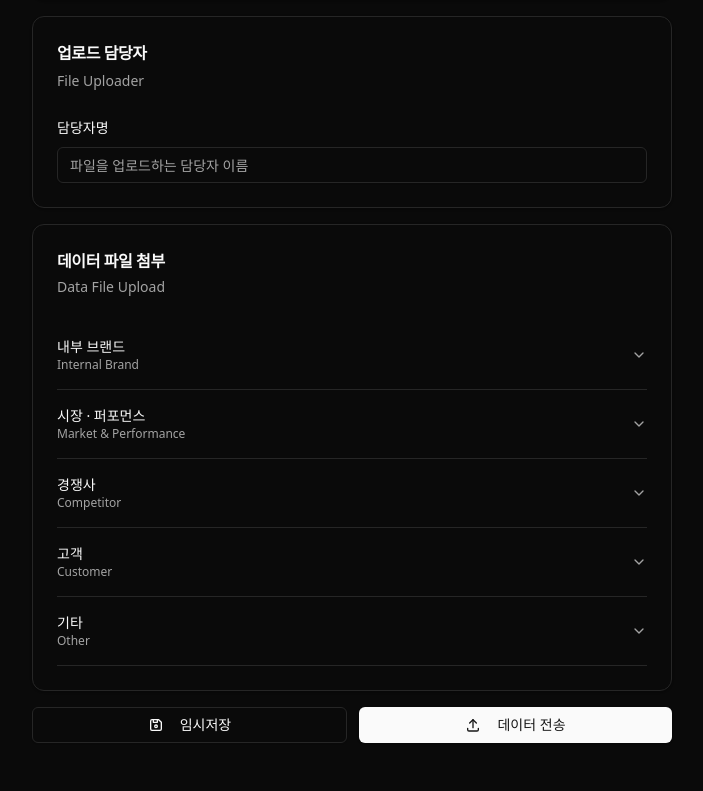
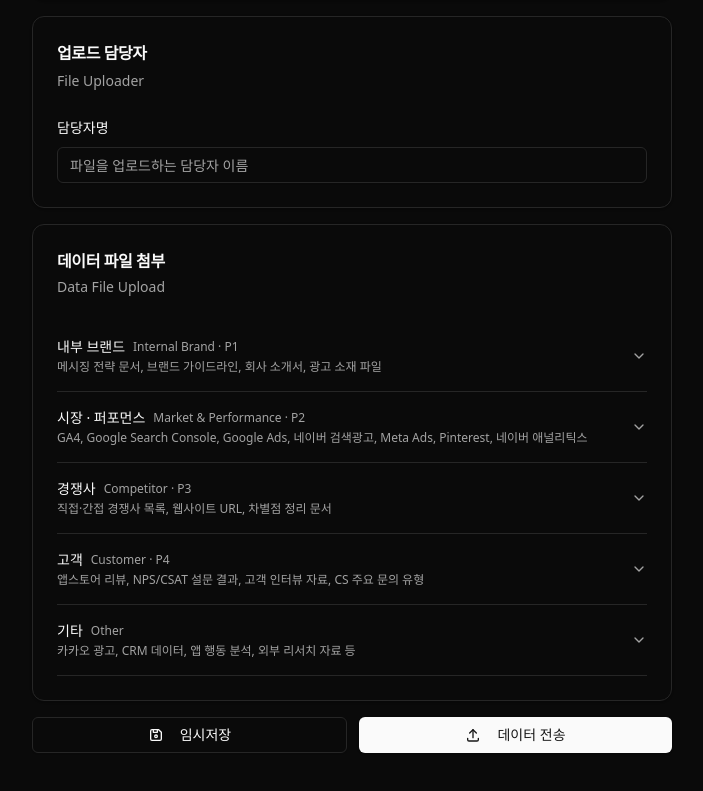
Before and after one commit to makim-414/bim-data-request, a React (Vite) app: page / in a window 1280 px wide. Shown: the part 471-1262 px from the top of the page, without its empty margins (288-991 px from the left). Built offline with nearby package versions, Linux system fonts and the light colour scheme.

Commit message:
feat: 카테고리 헤더에 hint 서브텍스트 추가 - 드롭다운 전 내용 미리 파악 가능

```diff
--- a/src/App.tsx
+++ b/src/App.tsx
@@ -314,28 +314,32 @@ const categories = [
   {
     id: "internal",
     label: "내부 브랜드",
- labelEn: "Internal Brand",
+    labelEn: "Internal Brand · P1",
+    hint: "메시징 전략 문서, 브랜드 가이드라인, 회사 소개서, 광고 소재 파일",
     code: "P1",
     sections: ["brandMessaging", "brandGuide", "companyProfile", "creativeAssets"],
   },
   {
     id: "market",
     label: "시장 · 퍼포먼스",
- labelEn: "Market & Performance",
+    labelEn: "Market & Performance · P2",
+    hint: "GA4, Google Search Console, Google Ads, 네이버 검색광고, Meta Ads, Pinterest, 네이버 애널리틱스",
     code: "P2",
     sections: ["ga4", "gsc", "googleAds", "naver", "meta", "pinterest", "naverAnalytics"],
   },
   {
     id: "competitor",
     label: "경쟁사",
- labelEn: "Competitor",
+    labelEn: "Competitor · P3",
+    hint: "직접·간접 경쟁사 목록, 웹사이트 URL, 차별점 정리 문서",
     code: "P3",
     sections: ["competitors"],
   },
   {
     id: "customer",
     label: "고객",
- labelEn: "Customer",
+    labelEn: "Customer · P4",
+    hint: "앱스토어 리뷰, NPS/CSAT 설문 결과, 고객 인터뷰 자료, CS 주요 문의 유형",
     code: "P4",
     sections: ["reviews"],
   },
@@ -343,6 +347,7 @@ const categories = [
     id: "other",
     label: "기타",
     labelEn: "Other",
+    hint: "카카오 광고, CRM 데이터, 앱 행동 분석, 외부 리서치 자료 등",
     code: "ETC",
     sections: ["other"],
   },
@@ -642,14 +647,17 @@ export default function App() {
  return (
  <AccordionItem key={cat.id} value={cat.id}>
  <AccordionTrigger>
+ <span className="flex items-center gap-3 text-left">
+ <span className="flex flex-col items-start gap-0.5">
  <span className="flex items-center gap-2">
- <span className="flex flex-col items-start">
- <span className="text-sm">{cat.label}</span>
+ <span className="text-sm font-medium">{cat.label}</span>
  <span className="text-xs text-muted-foreground">{cat.labelEn}</span>
- </span>
  {catFileCount > 0 && (
  <Badge variant="secondary">{catFileCount}</Badge>
  )}
+ </span>
+ <span className="text-xs text-muted-foreground font-normal">{cat.hint}</span>
+ </span>
  </span>
  </AccordionTrigger>
  <AccordionContent>
```
Lines whose indentation alone changed are shown as unchanged.
